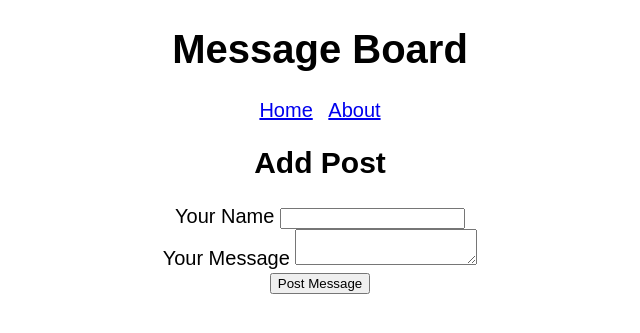
After one commit to ndegzmarto/flask_board, a Flask app: page /create in a window 1280 px wide. The commit adds this page. Shown: the top 333 px of the page, without its empty margins (320-960 px from the left). Run offline with Flask 3, Linux system fonts and the light colour scheme.

Commit message:
created a postsand createpost routes

```diff
--- a/board/__init__.py
+++ b/board/__init__.py
@@ -2,10 +2,12 @@
 
 from flask import Flask
 from board import pages
+from board import posts
 
 def create_app():
     app = Flask(__name__)
 
     app.register_blueprint(pages.bp)
+    app.register_blueprint(posts.bp)
 
     return app
--- /dev/null
+++ b/board/posts.py
@@ -0,0 +1,12 @@
+from flask import Blueprint, render_template
+
+bp = Blueprint("posts", __name__)
+
+@bp.route("/create", methods=["GET", "POST"])
+def create():
+    return render_template("/posts/create.html")
+
+@bp.route("/posts")
+def posts():
+    posts = []
+    return render_template("/posts/posts.html", posts=posts)
--- a/board/templates/base.html
+++ b/board/templates/base.html
@@ -1,5 +1,4 @@
-<!DOCTYPE html PUBLIC "-//W3C//DTD HTML 4.0//EN" "http://www.w3.org/TR/REC-html40/strict.dtd">
-<html lang="EN">
+<!DOCTYPE html>
   <head>
     <title>Message Board - {% block title %} {% endblock %}</title>
     <link rel="stylesheet" href="{{ url_for('static', filename='styles.css') }}">
--- /dev/null
+++ b/board/templates/posts/create.html
@@ -0,0 +1,20 @@
+{% extends 'base.html' %}
+{% block header %}
+<h2>{% block title %}Add Post{% endblock title %}</h2>
+{% endblock header %}
+
+{% block content %}
+  <form method="POST">
+    <div class="form-group">
+      <label for="author">Your Name</label>
+      <input type="text" id="author" name="author" value="{{ request.form['author'] }}" class="form-control"/>
+    </div>
+    <div class="form-group">
+      <label for="message">Your Message</label>
+      <textarea name="message" id="message" class="form-control">{{ request.form['message'] }}</textarea>
+    </div>
+    <div class="form-group">
+      <input type="submit" value="Post Message" class="submit-btn"/>
+    </div>
+  </form>
+{% endblock content %}
```
Also changed, not shown: board/templates/posts/posts.html (added, +13 -0 lines).
